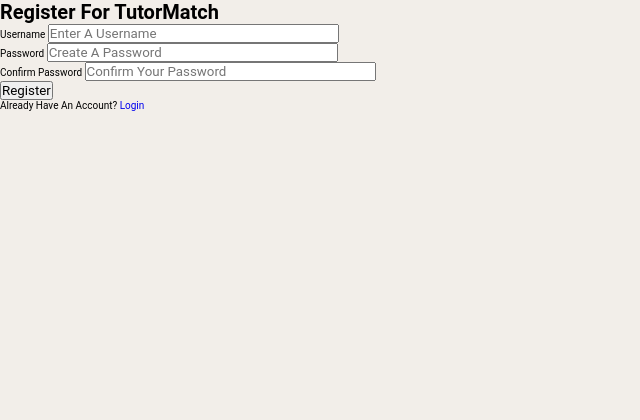
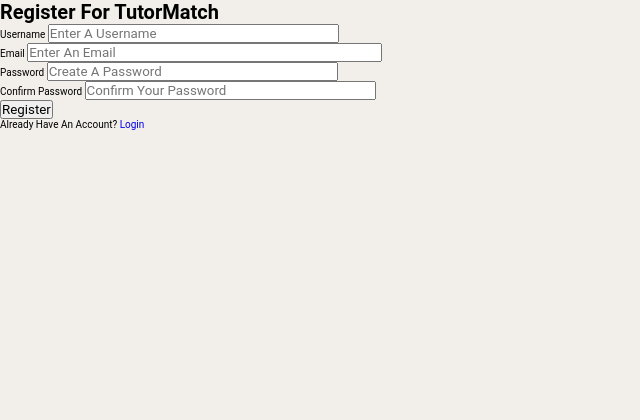
Before and after one commit to TutorMatch22/Tutor_Match, a Flask app: page /register in a window 1280 px wide. Shown: the top 420 px of the page, without its empty margins (0-640 px from the left). Run offline with Flask 3, Linux system fonts and the light colour scheme; some libraries are stand-ins or nearby versions.

Commit message:
front end block for email

```diff
--- a/forms.py
+++ b/forms.py
@@ -23,7 +23,7 @@ class LoginForm(FlaskForm):
 
 class RegistrationForm(FlaskForm):
     username = StringField('Username', validators=[DataRequired(), Length(min=4, max=20)])
-    email = StringField('Email', validators=[DataRequired(), Email()]) #email addition
+    email = StringField('Email', validators=[DataRequired(), Email(),Length(max=255)]) #email addition
     password = PasswordField('Password', validators=[DataRequired(), password_requirements])
     confirm_password = PasswordField('Confirm Password', validators=[DataRequired(), EqualTo('password', message='Passwords must match')])
     submit = SubmitField('Register')
--- a/models.py
+++ b/models.py
@@ -13,7 +13,7 @@ db = SQLAlchemy()
 class User(db.Model):
     id = db.Column(db.Integer, primary_key=True)
     username = db.Column(db.String(100), nullable=False, unique=True)
-    email = db.Column(db.String(120), unique=True, nullable=False)#email added
+    email = db.Column(db.String(255), unique=True, nullable=False)#email added 120->200
     password = db.Column(db.String(100), nullable=False)
 
 
--- a/templates/register.html
+++ b/templates/register.html
@@ -17,6 +17,10 @@
                 {{ form.username(size=32, class_="form-control", placeholder="Enter a username") }}
             </div>
             <div class="form-group">
+                <label for="email">{{ form.email.label }}</label>
+                {{ form.username(size=40,class_="form-control", maxlength=120, placeholder="Enter an email") }}
+            </div>
+            <div class="form-group">
                 <label for="password">{{ form.password.label }}</label>
                 {{ form.password(size=32, class_="form-control", placeholder="Create a password") }}
             </div>
```
